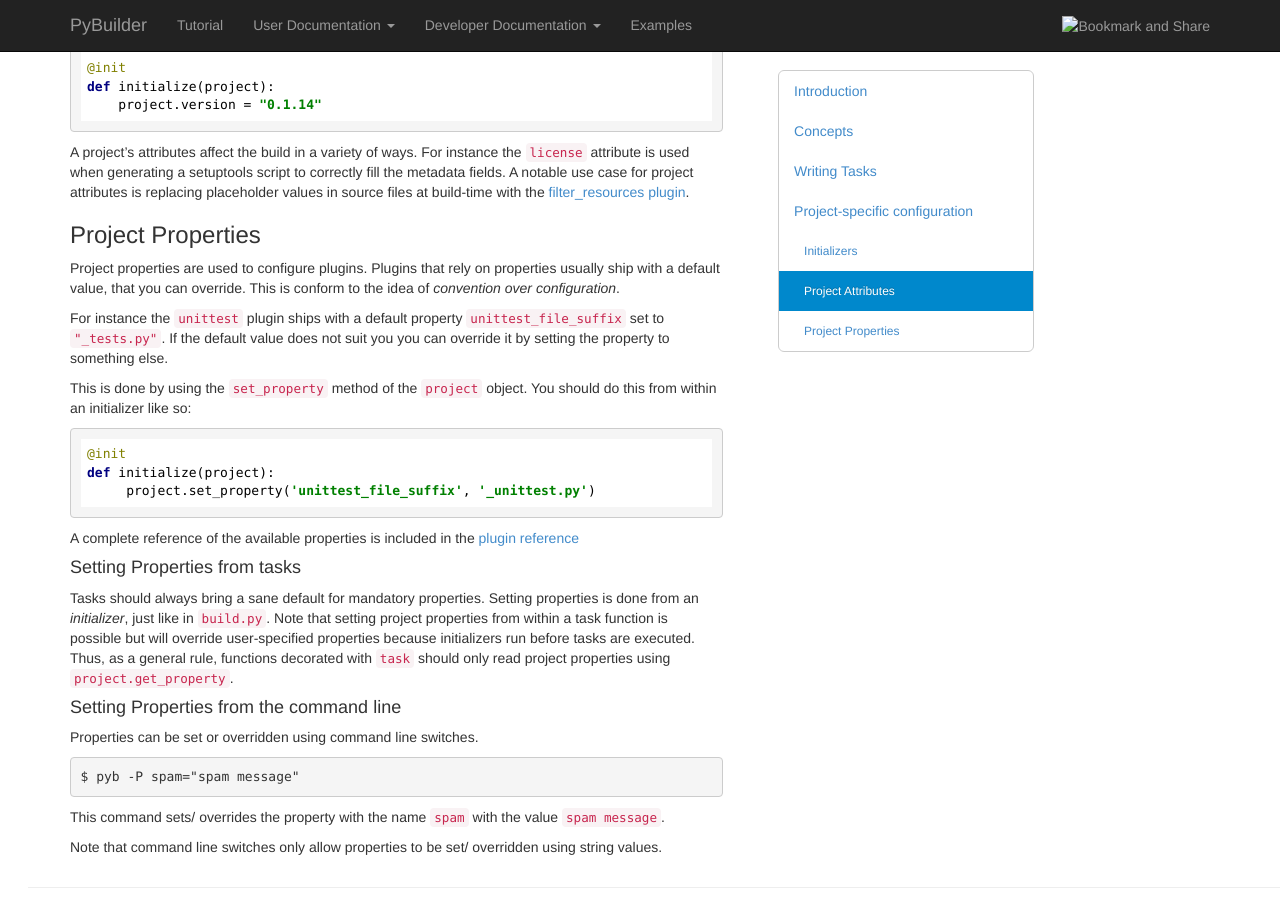
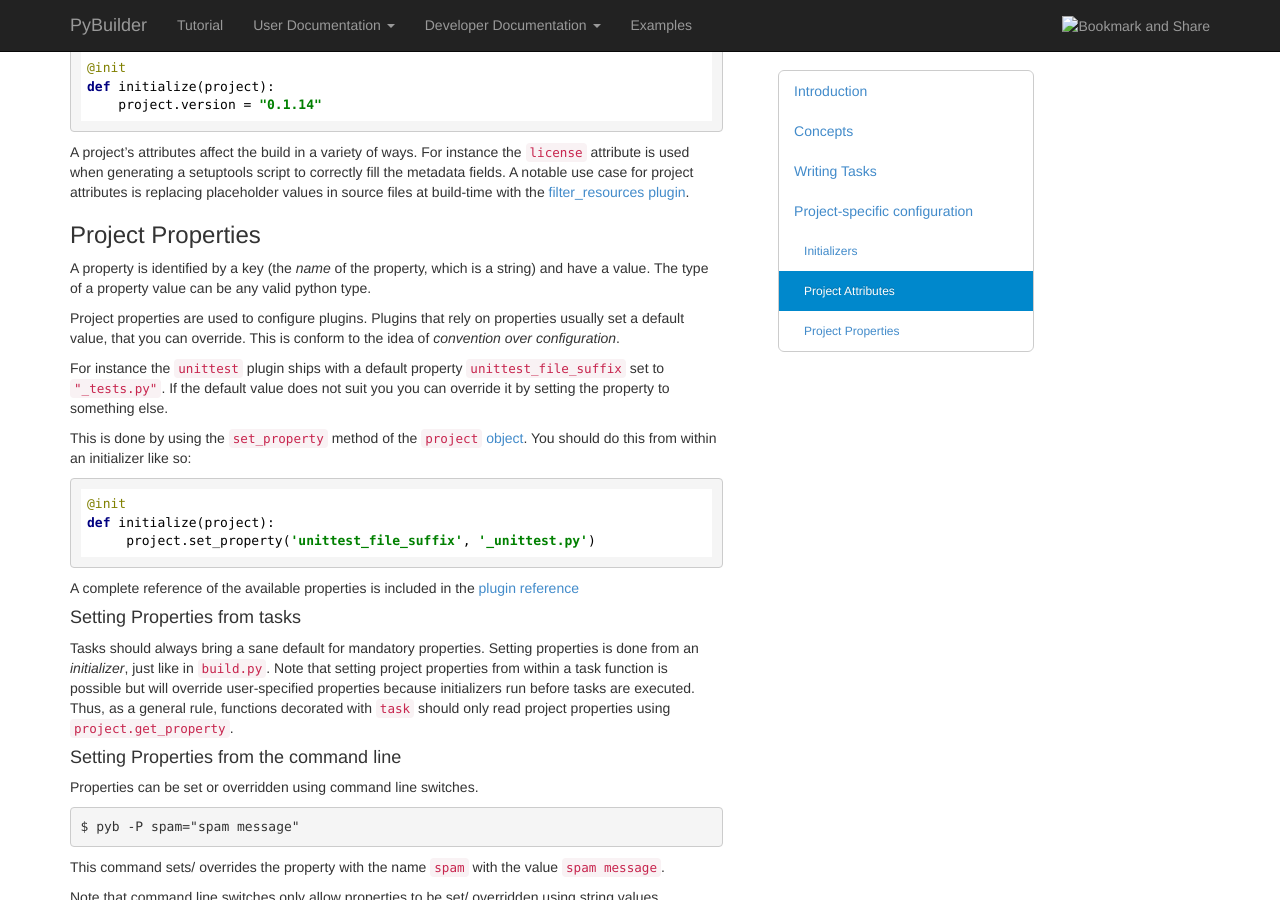
Before and after one commit to pybuilder/pybuilder.github.io, a Jekyll site: the page built from documentation/manual.md, in a window 1280 px wide and 900 px high, scrolled down 2172 px. Built offline with Jekyll 4.4.1, drawn with Linux system fonts in a browser that asks for light colours; nearby versions of some CDN libraries.

Commit message:
improving wording and adding details

```diff
--- a/documentation/manual.md
+++ b/documentation/manual.md
@@ -126,14 +126,17 @@ A notable use case for project attributes is replacing placeholder values in sou
 at build-time with the [filter_resources plugin](/documentation/plugins.html#Filteringfiles).
 
 ### Project Properties
+A property is identified by a key (the *name* of the property, which is a string) and have a value.
+The type of a property value can be any valid python type.
+
 Project properties are used to configure plugins.
-Plugins that rely on properties usually ship with a default value, that you can override.
+Plugins that rely on properties usually set a default value, that you can override.
 This is conform to the idea of _convention over configuration_.
 
 For instance the `unittest` plugin ships with a default property `unittest_file_suffix` set to `"_tests.py"`.
 If the default value does not suit you you can override it by setting the property to something else.
 
-This is done by using the `set_property` method of the `project` object. You should do this from within an initializer like so:
+This is done by using the `set_property` method of the [`project` object](/documentation/api/core.m.html#pybuilder.core.Project). You should do this from within an initializer like so:
 
 <pre><code>@init
 def initialize(project):
```
